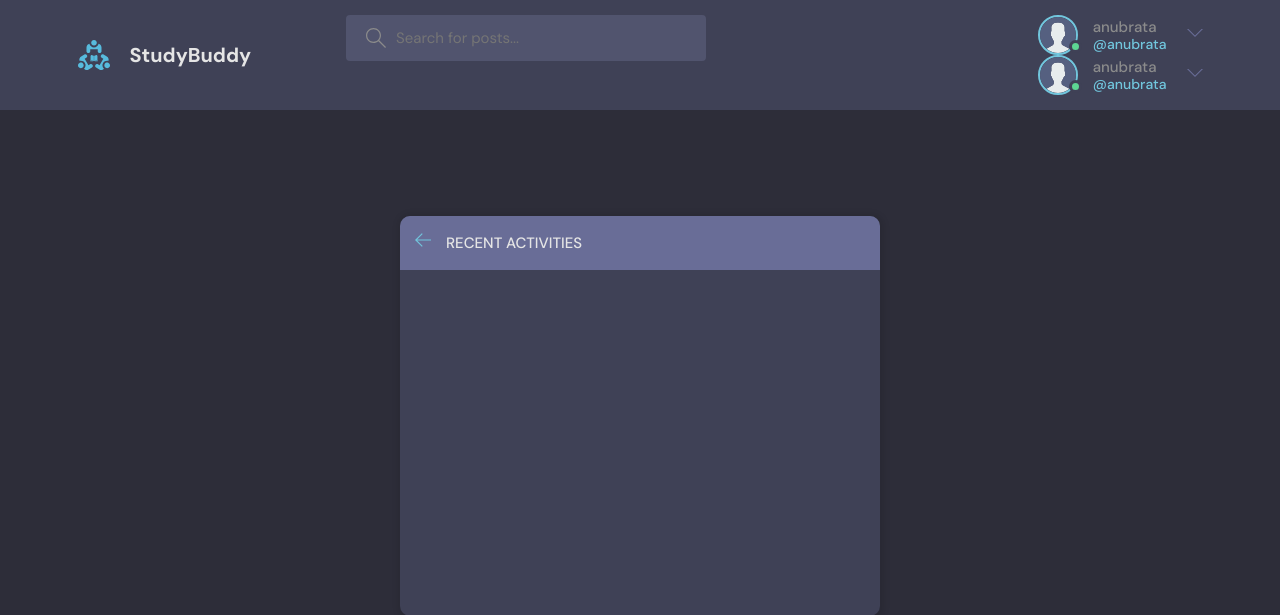
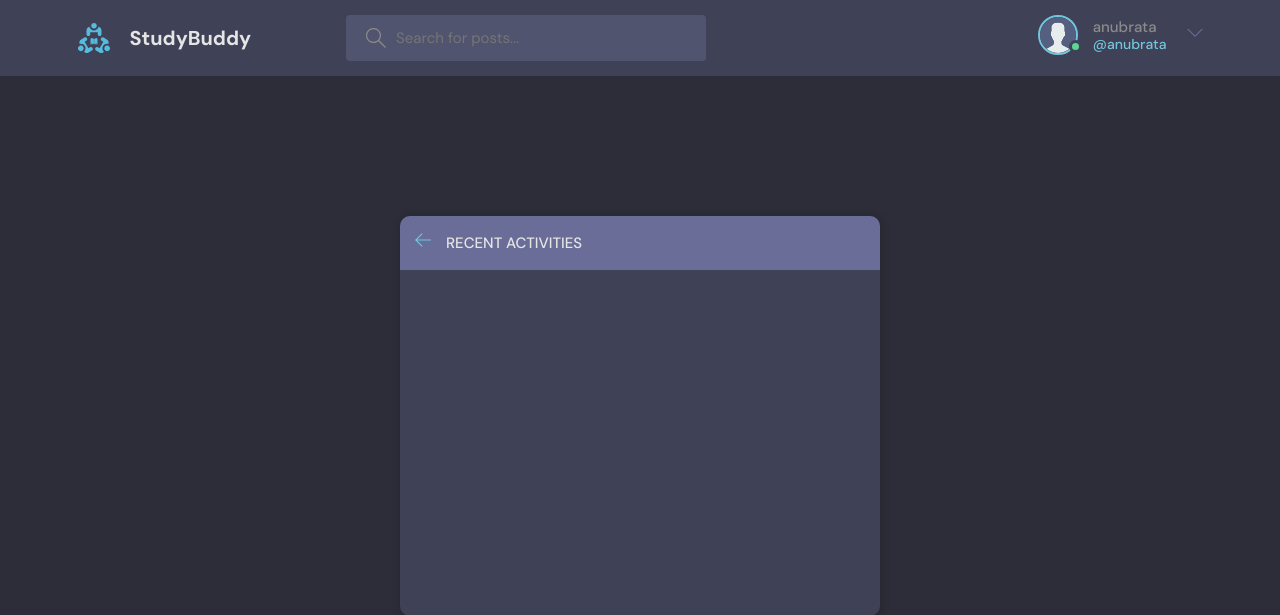
Before and after one commit to anubrr21/Studybud, a Django app: page /activity/ in a window 1280 px wide. Shown: the top 615 px of the page. Run offline with Django 5.2, Linux system fonts and the light colour scheme; a user stored in the database is signed in; data that the repository does not hold is empty.

Commit message:
Logout structure fixed

```diff
--- a/templates/navbar.html
+++ b/templates/navbar.html
@@ -1,26 +1,30 @@
 {% load static %}
+
 <header class="header header--loggedIn">
   <div class="container">
+
+    <!-- Logo -->
     <a href="{% url 'home' %}" class="header__logo">
       <img src="{% static 'images/logo.svg' %}" />
       <h1>StudyBuddy</h1>
     </a>
-        <form class="header__search" method="GET"  action="{% url 'home' %}">
+
+    <!-- Search -->
+    <form class="header__search" method="GET" action="{% url 'home' %}">
       <label>
-            <svg version="1.1" xmlns="http://www.w3.org/2000/svg" width="32" height="32" viewBox="0 0 32 32">
-              <title>search</title>
-              <path
-                d="M32 30.586l-10.845-10.845c1.771-2.092 2.845-4.791 2.845-7.741 0-6.617-5.383-12-12-12s-12 5.383-12 12c0 6.617 5.383 12 12 12 2.949 0 5.649-1.074 7.741-2.845l10.845 10.845 1.414-1.414zM12 22c-5.514 0-10-4.486-10-10s4.486-10 10-10c5.514 0 10 4.486 10 10s-4.486 10-10 10z"
-              ></path>
+        <svg width="32" height="32" viewBox="0 0 32 32">
+          <path d="M32 30.586l-10.845-10.845c1.771-2.092 2.845-4.791 2.845-7.741
+                   0-6.617-5.383-12-12-12s-12 5.383-12 12c0 6.617 5.383 12 12 12
+                   2.949 0 5.649-1.074 7.741-2.845l10.845 10.845 1.414-1.414zM12
+                   22c-5.514 0-10-4.486-10-10s4.486-10 10-10c5.514 0 10 4.486
+                   10 10s-4.486 10-10 10z">
+          </path>
         </svg>
         <input name="q" placeholder="Search for posts..." />
       </label>
     </form>
-        <nav class="header__menu">
 
-
-
-          <!-- Logged In -->
+    <!-- Menu -->
     <nav class="header__menu">
 
       {% if request.user.is_authenticated %}
@@ -30,41 +34,12 @@
             <div class="avatar avatar--medium active">
               <img src="{{ request.user.avatar_url }}" />
             </div>
-      <p>{{ request.user.username }} <span>@{{ request.user.username }}</span></p>
-    </a>
-    <button class="dropdown-button">
-      <svg width="32" height="32" viewBox="0 0 32 32">
-        <path d="M16 21l-13-13h-3l16 16 16-16h-3l-13 13z"></path>
-      </svg>
-    </button>
-  </div>
-
-  <div class="dropdown-menu">
-    <a href="{% url 'update-user' %}" class="dropdown-link">Settings</a>
-    <a href="{% url 'logout' %}" class="dropdown-link">Logout</a>
-  </div>
-
-{% else %}
-
-  <a href="{% url 'login' %}">
-    <img src="{% static 'images/avatar.svg' %}" />
-    <p>Login</p>
+            <p>
+              {{ request.user.username }}
+              <span>@{{ request.user.username }}</span>
+            </p>
           </a>
 
-{% endif %}
-
-</nav>
-<nav class="header__menu">
-
-{% if request.user.is_authenticated %}
-
-  <div class="header__user">
-    <a href="{% url 'update-user' %}">
-      <div class="avatar avatar--medium active">
-        <img src="{{ request.user.avatar_url }}" />
-      </div>
-      <p>{{ request.user.username }} <span>@{{ request.user.username }}</span></p>
-    </a>
           <button class="dropdown-button">
             <svg width="32" height="32" viewBox="0 0 32 32">
               <path d="M16 21l-13-13h-3l16 16 16-16h-3l-13 13z"></path>
@@ -90,17 +65,3 @@
 
   </div>
 </header>
-
-
-
-
-
-
-<!-- {% if request.user.is_authenticated %} checking if the user is logged in
-<p>Hello, {{request.user.username}}</p>
- <a href="{% url 'logout' %}">Logout</a>
-{% else %}
-
-<a href="{% url 'login' %}">Login</a>
-{% endif %} -->
-<!--this code needs to be seen everywhere on the page -->
```
Lines whose indentation alone changed are shown as unchanged.
